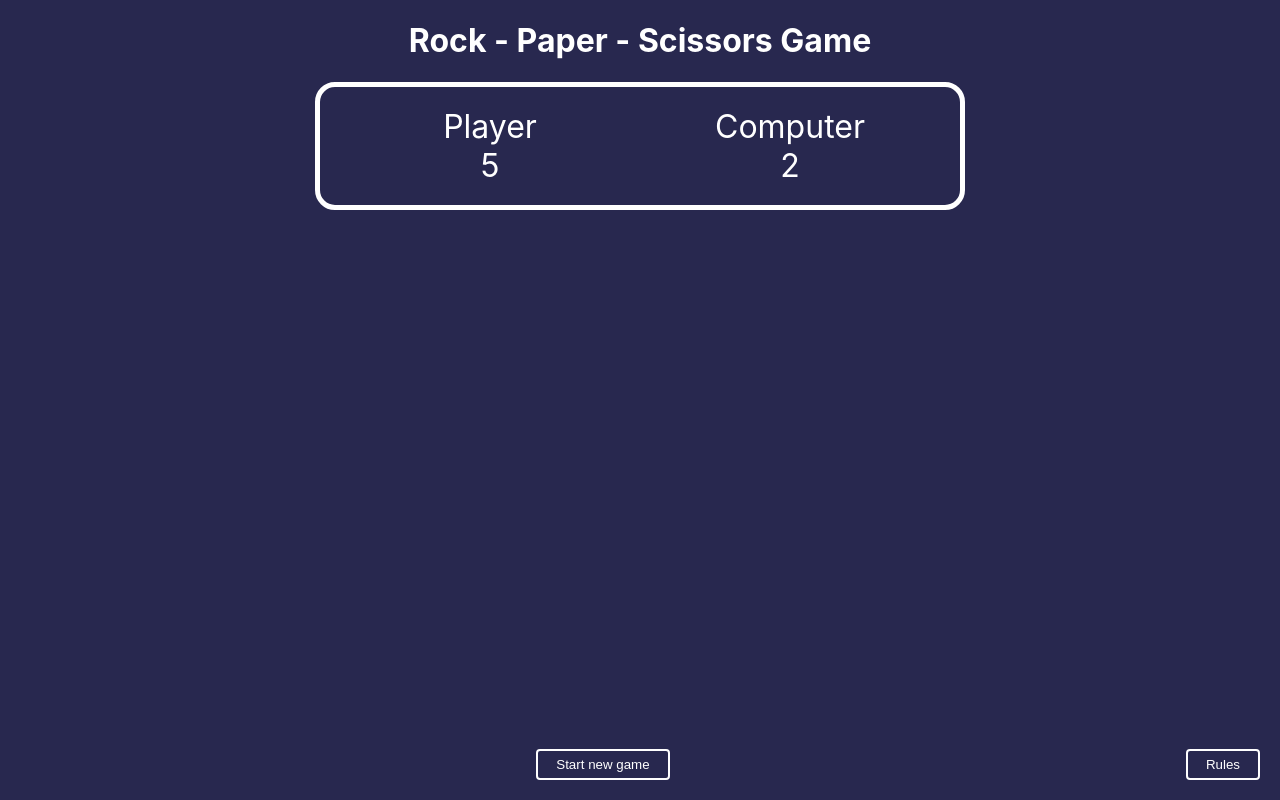
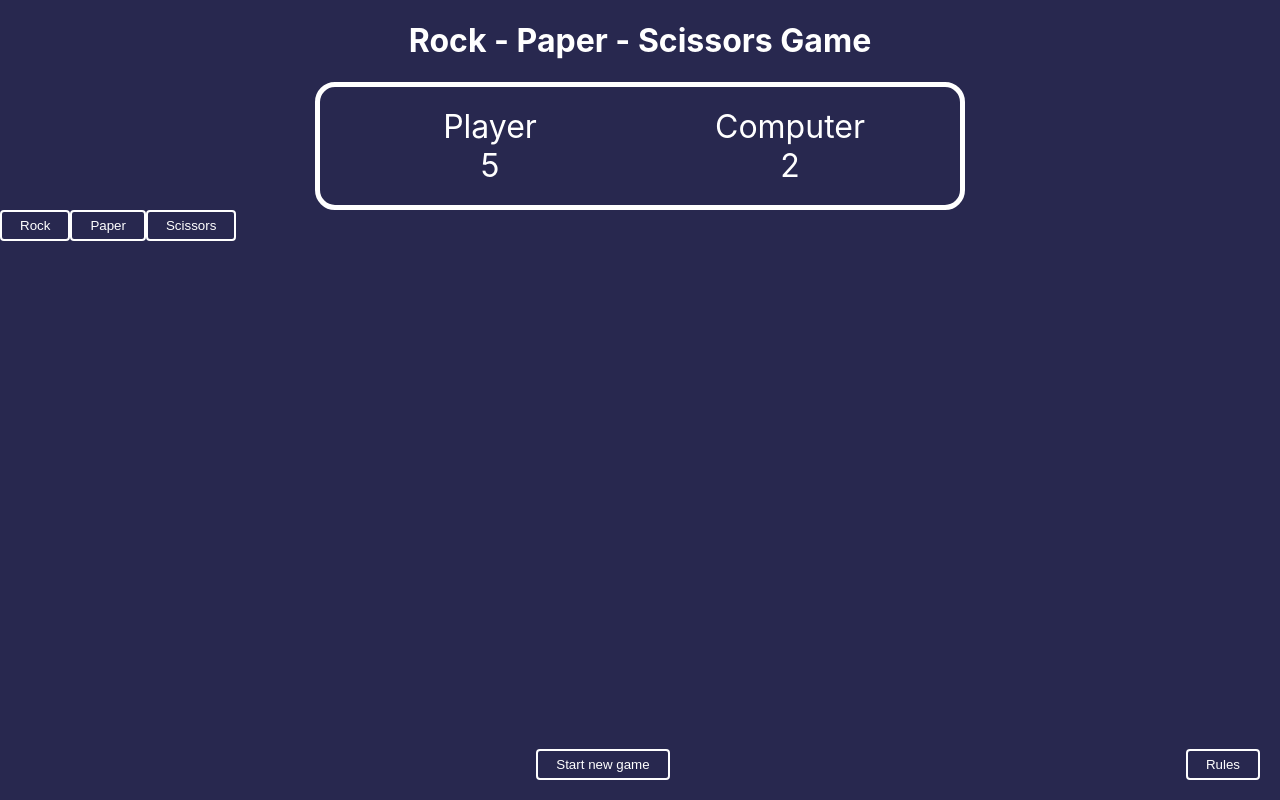
Before and after one commit to Gebec/rock-paper-scisors, a React (Create React App) app: page / in a window 1280 px wide. Built offline with nearby package versions, Linux system fonts and the light colour scheme.

Commit message:
feature: added basic template for game buttons

```diff
--- a/src/App.tsx
+++ b/src/App.tsx
@@ -1,44 +1,48 @@
-import { useState } from 'react';
-import { ScoreBoard }  from './Components/ScoreBoard/ScoreBoard';
-import { Footer } from './Components/Footer/Footer';
+import { useEffect, useState } from 'react';
+import { Footer, Game, ScoreBoard } from './Components';
+
 import styled from 'styled-components';
-
 
 const App = () => {
   const [playerScore, setPlayerScore] = useState(5);
   const [computerScore, setComputerScore] = useState(2);
-
+  const [userChoice, setUserChoice] = useState<string | null>(null);
 
   const restart = (): void => {
     setPlayerScore(0);
     setComputerScore(0);
-  }
+  };
+
+  useEffect(() => {
+    console.log(userChoice);
+  }, [userChoice]);
 
   return (
-    <AppComponent className="App">
+    <AppComponent className='App'>
       <Heading>Rock - Paper - Scissors Game</Heading>
-      <ScoreBoardWrapper>
-        <ScoreBoard playerScore={ playerScore } computerScore={ computerScore }/>
-      </ScoreBoardWrapper>
-      <Footer restart={ restart } />
+      <ScoreBoard playerScore={playerScore} computerScore={computerScore} />
+      <GameWrapper>
+        <Game setUserChoice={setUserChoice} />
+      </GameWrapper>
+      <Footer restart={restart} />
     </AppComponent>
   );
-}
+};
 
 const AppComponent = styled.div`
-  background-color: #28284F;
+  background-color: #28284f;
   color: white;
   display: flex;
   flex-direction: column;
   min-height: 100vh;
-`
+`;
 
 const Heading = styled.h1`
-  text-align: center
+  text-align: center;
 `;
 
-const ScoreBoardWrapper = styled.div`
+const GameWrapper = styled.div`
   flex-grow: 1;
-`
+`;
 
 export default App;
--- a/src/Components/Button/Button.tsx
+++ b/src/Components/Button/Button.tsx
@@ -3,18 +3,22 @@ import PropTypes from 'prop-types';
 import styled from 'styled-components';
 
 type TProps = {
-  onClickCallback: () => void;
+  onClickCallback: (event: React.MouseEvent<HTMLButtonElement>) => void;
+  id?: string;
   children: string;
 };
 
-export const Button: React.FC<TProps> = ({ onClickCallback, children }) => {
+export const Button: React.FC<TProps> = ({ onClickCallback, id, children }) => {
   return (
-    <ButtonComponent onClick={onClickCallback}>{children}</ButtonComponent>
+    <ButtonComponent data-id={id} onClick={onClickCallback}>
+      {children}
+    </ButtonComponent>
   );
 };
 
 Button.propTypes = {
   onClickCallback: PropTypes.func.isRequired,
+  id: PropTypes.string,
   children: PropTypes.string.isRequired,
 };
 
--- /dev/null
+++ b/src/Components/Game/Game.tsx
@@ -0,0 +1,30 @@
+import { Button } from '../Button/Button';
+import PropTypes from 'prop-types';
+
+type TProps = {
+  setUserChoice: React.Dispatch<React.SetStateAction<string | null>>;
+};
+
+export const Game: React.FC<TProps> = ({ setUserChoice }) => {
+  const setChoice = (event: React.MouseEvent<HTMLButtonElement>): void => {
+    setUserChoice(event.currentTarget.getAttribute('data-id'));
+  };
+
+  return (
+    <>
+      <Button id='rock' onClickCallback={setChoice}>
+        Rock
+      </Button>
+      <Button id='paper' onClickCallback={setChoice}>
+        Paper
+      </Button>
+      <Button id='scissors' onClickCallback={setChoice}>
+        Scissors
+      </Button>
+    </>
+  );
+};
+
+Game.propTypes = {
+  setUserChoice: PropTypes.func.isRequired,
+};
```
